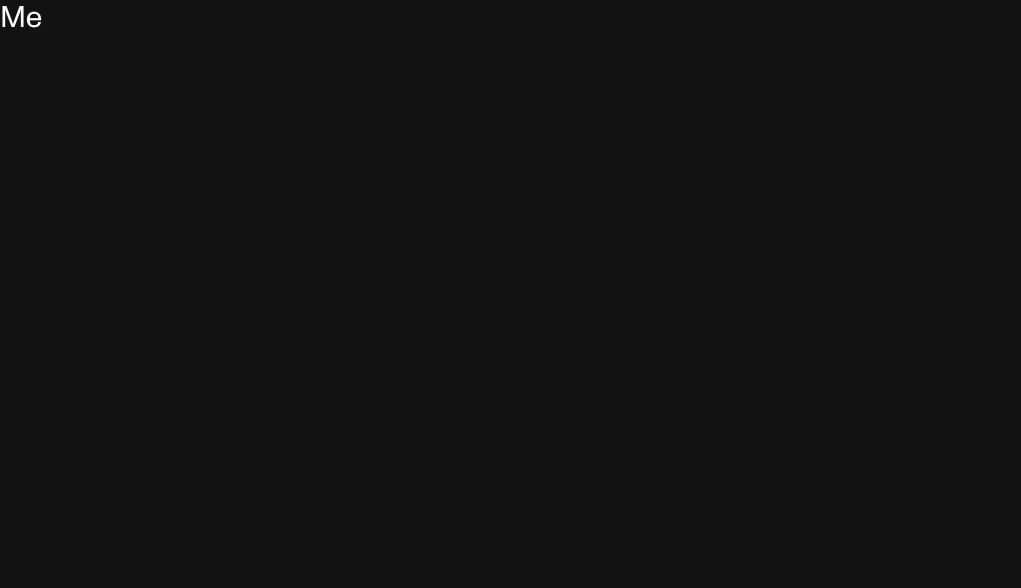
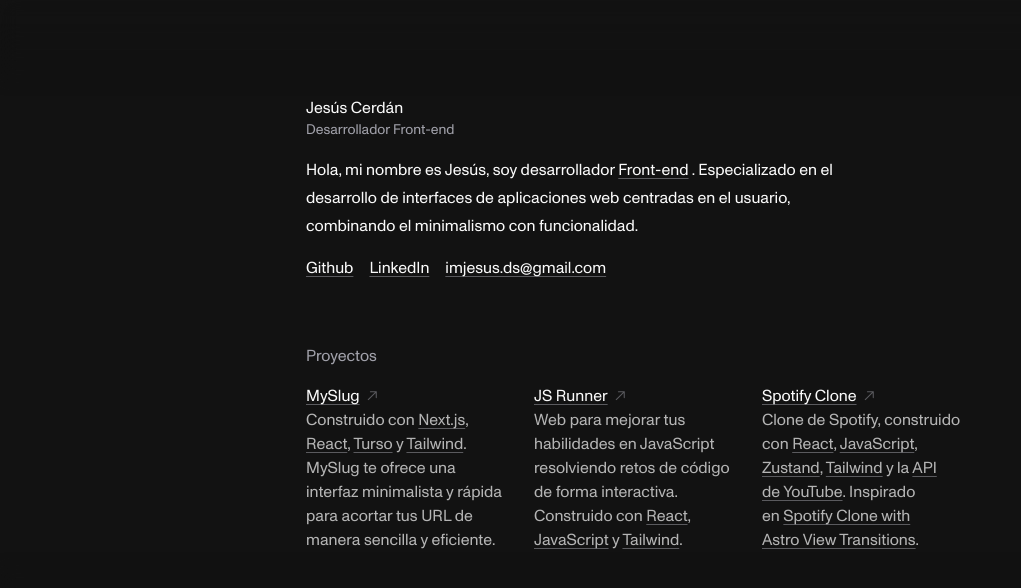
Before and after one commit to imjesusc/imjesus, a React (Vite) app: page / in a window 1280 px wide. Shown: the top 588 px of the page, without its empty margins (0-1021 px from the left). Built offline with nearby package versions, Linux system fonts and the light colour scheme.

Commit message:
feat: added root page

```diff
--- a/src/pages/root.jsx
+++ b/src/pages/root.jsx
@@ -1,3 +1,15 @@
+import Me from '@/components/me/me'
+import { Projects } from '@/components/projects/projects'
+
 export default function RootPage() {
-  return <div className="text-3xl">Me</div>
+  return (
+    <div>
+      <div className="blur" aria-hidden="true"></div>
+      <div className="container flex flex-col gap-16 py-16 tablet:py-24">
+        <Me />
+        <Projects />
+      </div>
+      <div className="blur" aria-hidden="true"></div>
+    </div>
+  )
 }
```
